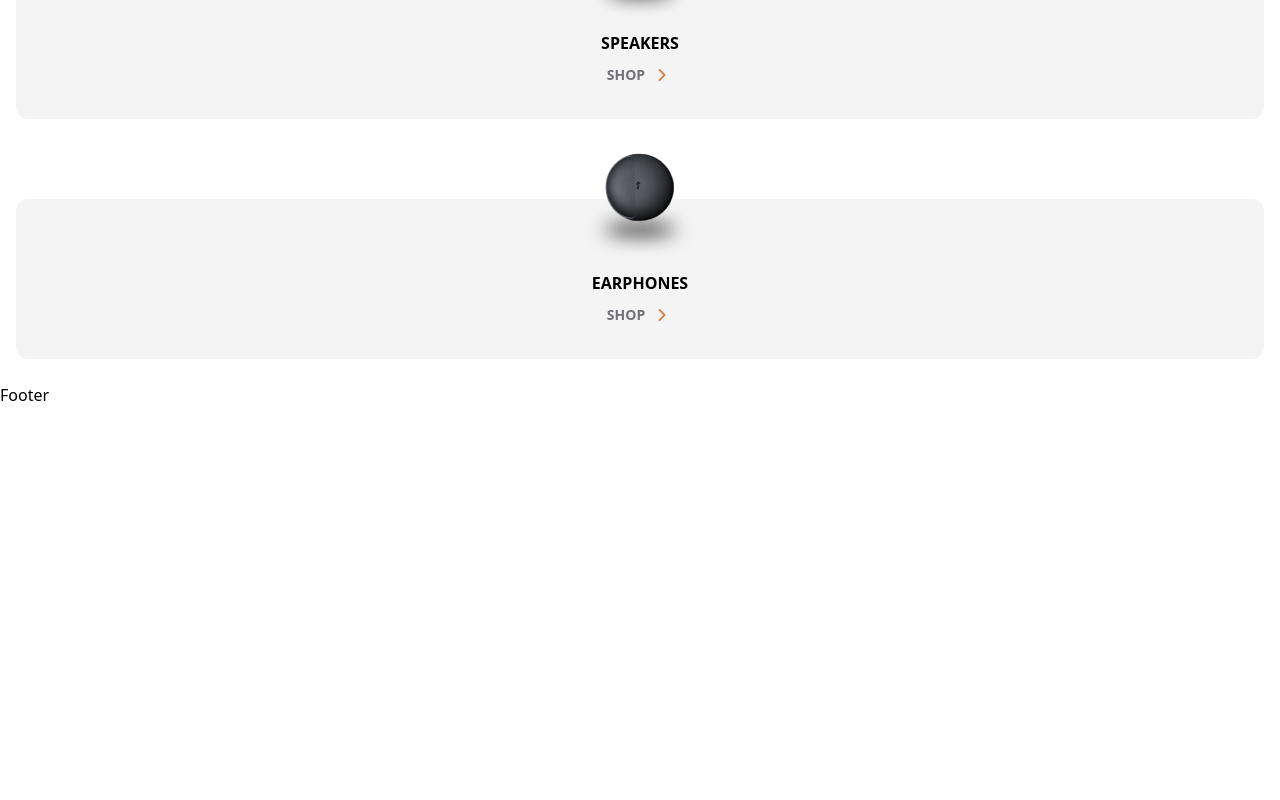
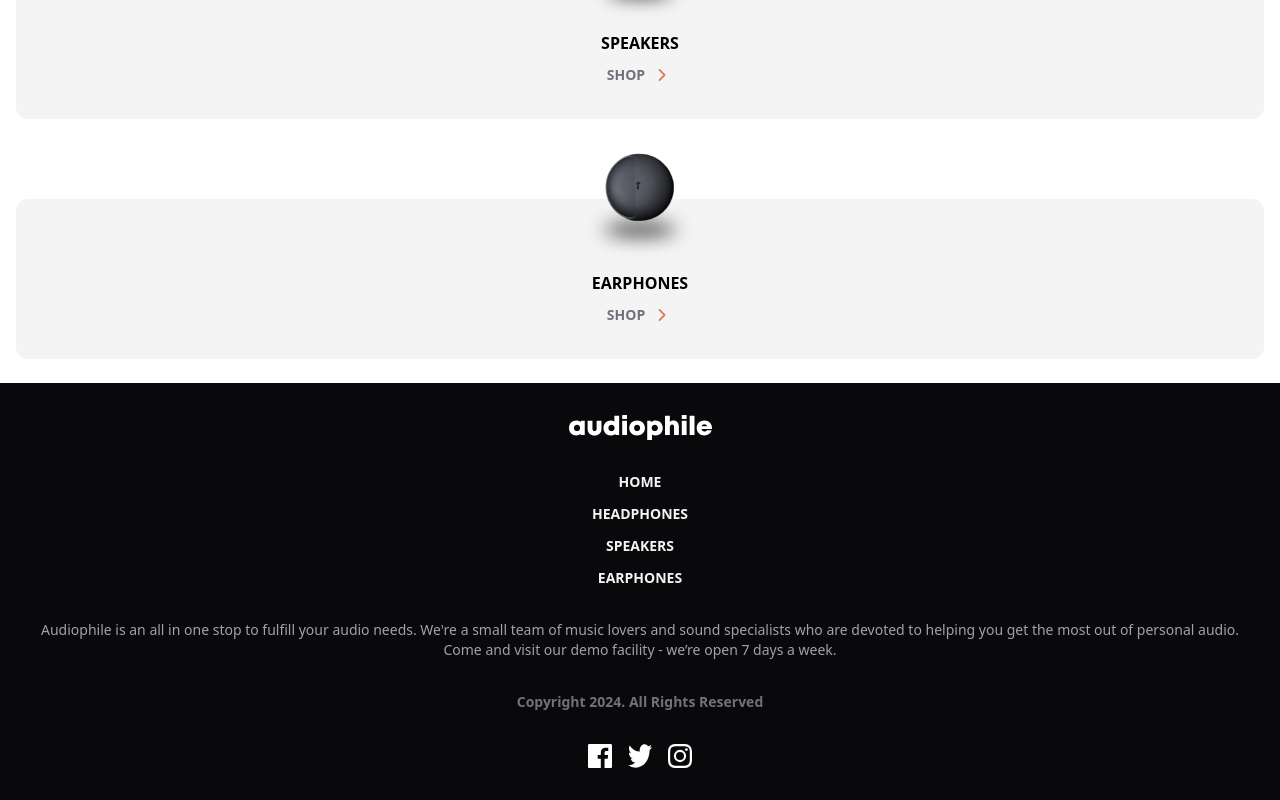
Before and after one commit to jordanheve/audiophile-e-commerce-website, a React (Vite) app: page / in a window 1280 px wide. Shown: the part 1585-2385 px from the top of the page. Before the commit the page ends 1992 px from the top, so only its background shows below. Built offline with nearby package versions, Linux system fonts and the light colour scheme.

Commit message:
added footer component design

```diff
--- a/src/components/footer/Footer.tsx
+++ b/src/components/footer/Footer.tsx
@@ -1,7 +1,33 @@
+import headerLogo from "/logo.svg";
+import facebookLogo from "/assets/shared/desktop/icon-facebook.svg";
+import twitterLogo from "/assets/shared/desktop/icon-twitter.svg";
+import instagramLogo from "/assets/shared/desktop/icon-instagram.svg";
+export default function Footer() {
+  const currentYear = new Date().getFullYear();
+  return (
+    <footer className="bg-zinc-950 px-6 py-8 flex items-center flex-col gap-8 text-center text-sm">
+       <img src={headerLogo} alt="audiophile" />
 
+       <ul className="uppercase text-zinc-100  font-semibold flex flex-col gap-3">
+        <li>Home</li>
+        <li>Headphones</li>
+        <li>Speakers</li>
+        <li>Earphones</li>
+       </ul>
 
-export default function Footer() {
-  return (
-    <div>Footer</div>
+       <p className="text-zinc-400 ">
+       Audiophile is an all in one stop to fulfill your audio needs. We're a small team of music lovers and sound specialists who are devoted to helping you get the most out of personal audio. Come and visit our demo facility - we’re open 7 days a week.
+       </p>
+
+       <span className="text-zinc-500 font-semibold">
+        Copyright {currentYear}. All Rights Reserved
+       </span>
+
+       <div className="flex gap-4">
+        <img src={facebookLogo} alt="facebook logo" />
+        <img src={twitterLogo} alt="twitter logo" />
+        <img src={instagramLogo} alt="instagram logo" />
+       </div>
+    </footer>
   )
 }
```
